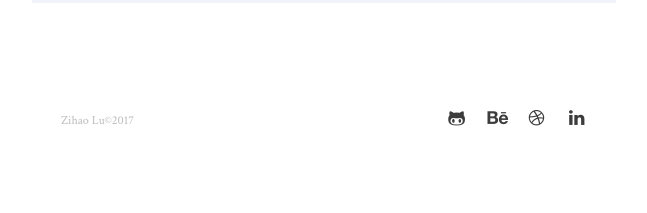
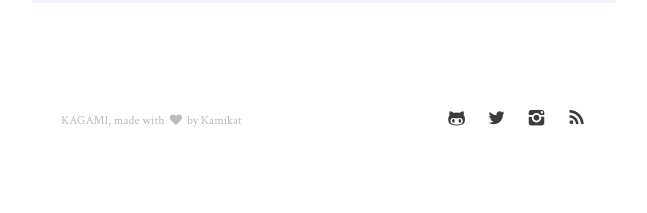
Before and after one commit to ZihaoLu/Shi-Heng, a Jekyll site: the page built from variables.md, in a window 1280 px wide. Shown: the part 1408-1621 px from the top of the page, without its empty margins (316-963 px from the left). Built offline with Jekyll 4.4.1, drawn with Linux system fonts in a browser that asks for light colours.

Commit message:
Set theme Kagami 3

```diff
--- a/Gemfile
+++ b/Gemfile
@@ -1,4 +1,4 @@
 source "https://rubygems.org"
 
 gem "jekyll", "~> 3.3"
-gem "jekyll-theme-kagami", path: "../"
+gem "jekyll-theme-kagami"
--- a/_config.yml
+++ b/_config.yml
@@ -7,9 +7,8 @@ baseurl: "/jekyll-theme-kagami"
 lang: en # site language (en/ja/zh-Hans/zh-Hant)
 color_scheme: github # this specifies color scheme for syntax highlighting
 github_username: ZihaoLu
-behance_username: lucientes
-dribbble_username: zihaolu
-linkedin_username: zihaolu
+twitter_username: ZihaoLu_
+instagram_username: zihaolu_
 
 # Build settings
 markdown: kramdown
--- a/_includes/footer.html
+++ b/_includes/footer.html
@@ -2,20 +2,20 @@
 
   <div class="wrapper">
     <div class="credits">
-      Zihao Lu©2017
+      KAGAMI, made with <i class="icon-heart"></i> by Kamikat
     </div>
     <div class="social-links">
       <a class="social-link social-github" href="https://github.com/{{ site.github_username }}">
         <i class="icon-github"></i>
       </a>
-      <a class="social-link social-twitter" href="https://behance.net/{{ site.behance_username }}">
-        <i class="icon-behance"></i>
+      <a class="social-link social-twitter" href="https://twitter.com/{{ site.twitter_username }}">
+        <i class="icon-twitter"></i>
       </a>
-      <a class="social-link social-dribbble" href="https://dribbble.com/{{ site.dribbble_username }}">
-        <i class="icon-dribbble"></i>
+      <a class="social-link social-instagram" href="https://instagram.com/{{ site.instagram_username }}">
+        <i class="icon-instagram"></i>
       </a>
-      <a class="social-link social-linkedin" href="https://linkedin.com/{{ site.linkedin_username }}">
-        <i class="icon-linkedin"></i>
+      <a class="social-link social-rss" href="{{ "/feed.xml" | relative_url  }}" target="_blank">
+        <i class="icon-rss"></i>
       </a>
     </div>
   </div>
```
Also changed, not shown: Gemfile.lock, 9 other files.
